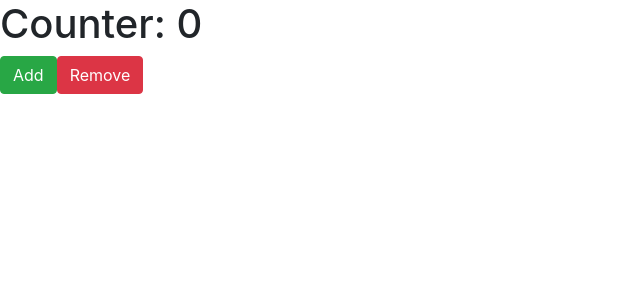
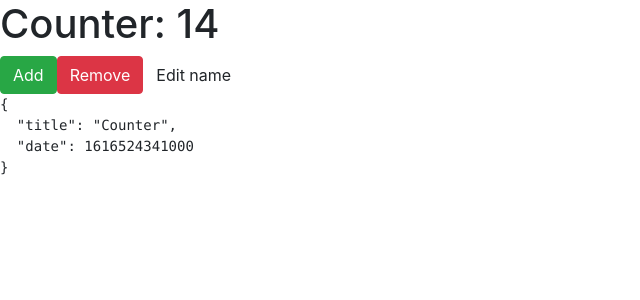
Before and after one commit to alfixed/react-hooks, a React (Create React App) app: page / in a window 1280 px wide. Shown: the top 300 px of the page, without its empty margins (0-640 px from the left). Built offline with nearby package versions, Linux system fonts and the light colour scheme.

Commit message:
add example working with setState

```diff
--- a/src/App.js
+++ b/src/App.js
@@ -1,14 +1,35 @@
 import React, {useState} from 'react';
 
+function computeInitialCounter() {
+  console.log('Some calculations...');
+  return Math.trunc(Math.random() * 20);
+}
+
 function App() {
-  const [counter, setCounter] = useState(0);
+  const [counter, setCounter] = useState(() => {
+    return computeInitialCounter();
+  });
+
+  const [state, setState] = useState({
+    title: 'Counter',
+    date: Date.now()
+  });
 
   function increment() {
-    setCounter(counter + 1);
+    setCounter(prev => prev + 1);
   }
 
   function decrement() {
-    setCounter(counter - 1);
+    setCounter(prev => prev - 1);
+  }
+
+  function updateTitle(){
+    setState(prev => {
+      return {
+        ...prev,
+        title: 'New counter'
+      }
+    });
   }
 
   return (
@@ -16,6 +37,9 @@ function App() {
       <h1>Counter: {counter}</h1>
       <button onClick={increment} className="btn btn-success">Add</button>
       <button onClick={decrement} className="btn btn-danger">Remove</button>
+      <button onClick={updateTitle} className="btn btn-default">Edit name</button>
+
+      <pre>{JSON.stringify(state, null, 2)}</pre>
     </div>
   );
 }
```
